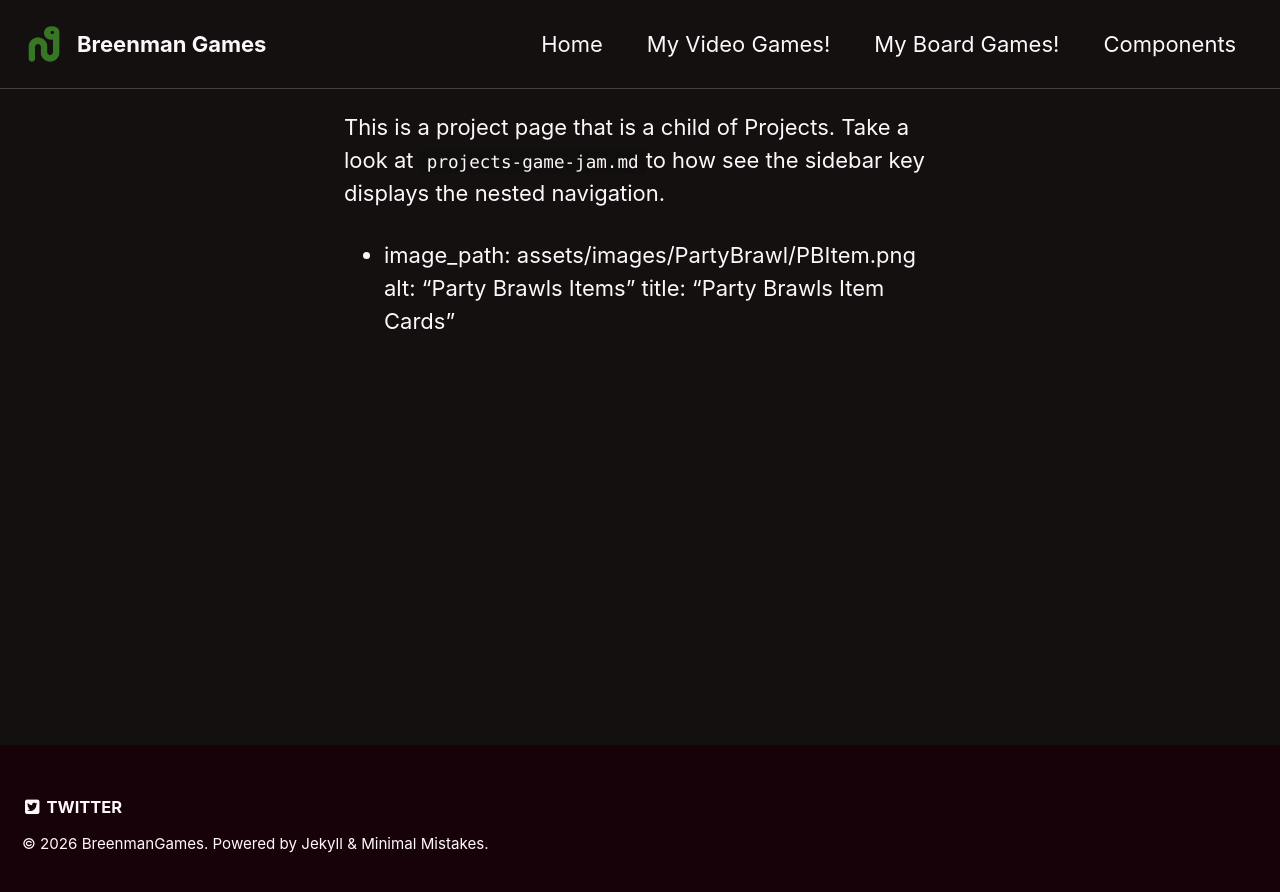
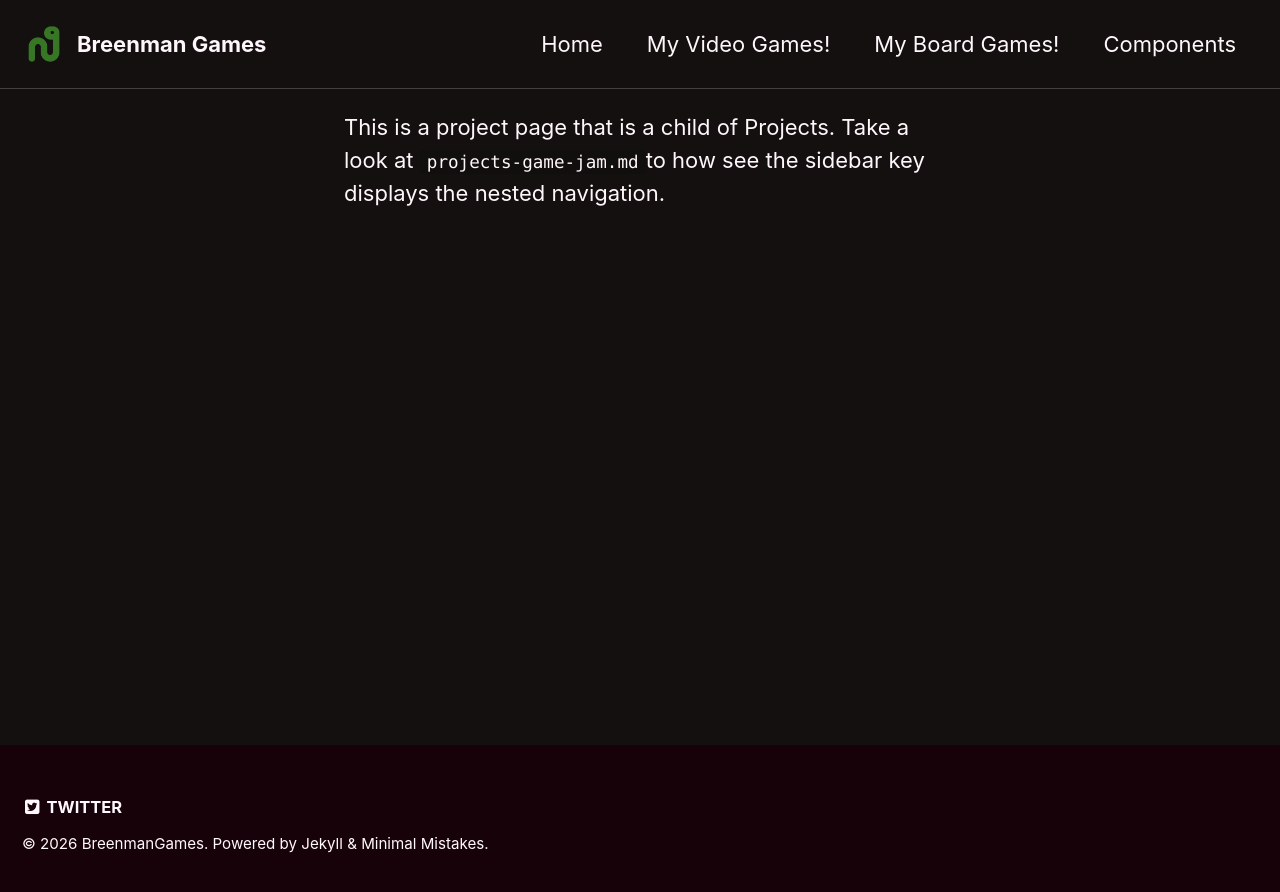
Before and after one commit to Breenmangames/Breenmangames.github.io, a Jekyll site: the page built from _pages/video-games-university-year-one.md, in a window 1280 px wide. Shown: the top 892 px of the page. Built offline with Jekyll 4.4.1, drawn with Linux system fonts in a browser that asks for light colours; our own code applies the rules of GitHub Pages for plain Markdown files.

Commit message:
Remove image metadata for Party Brawls
Removed image metadata for Party Brawls Item Cards.

```diff
--- a/_pages/video-games-university-year-one.md
+++ b/_pages/video-games-university-year-one.md
@@ -28,9 +28,3 @@ feature_row:
 
 
 This is a project page that is a child of Projects. Take a look at `projects-game-jam.md`to how see the sidebar key displays the nested navigation.
-
-
-
-- image_path: assets/images/PartyBrawl/PBItem.png
-    alt: "Party Brawls Items"
-    title: "Party Brawls Item Cards"
```
